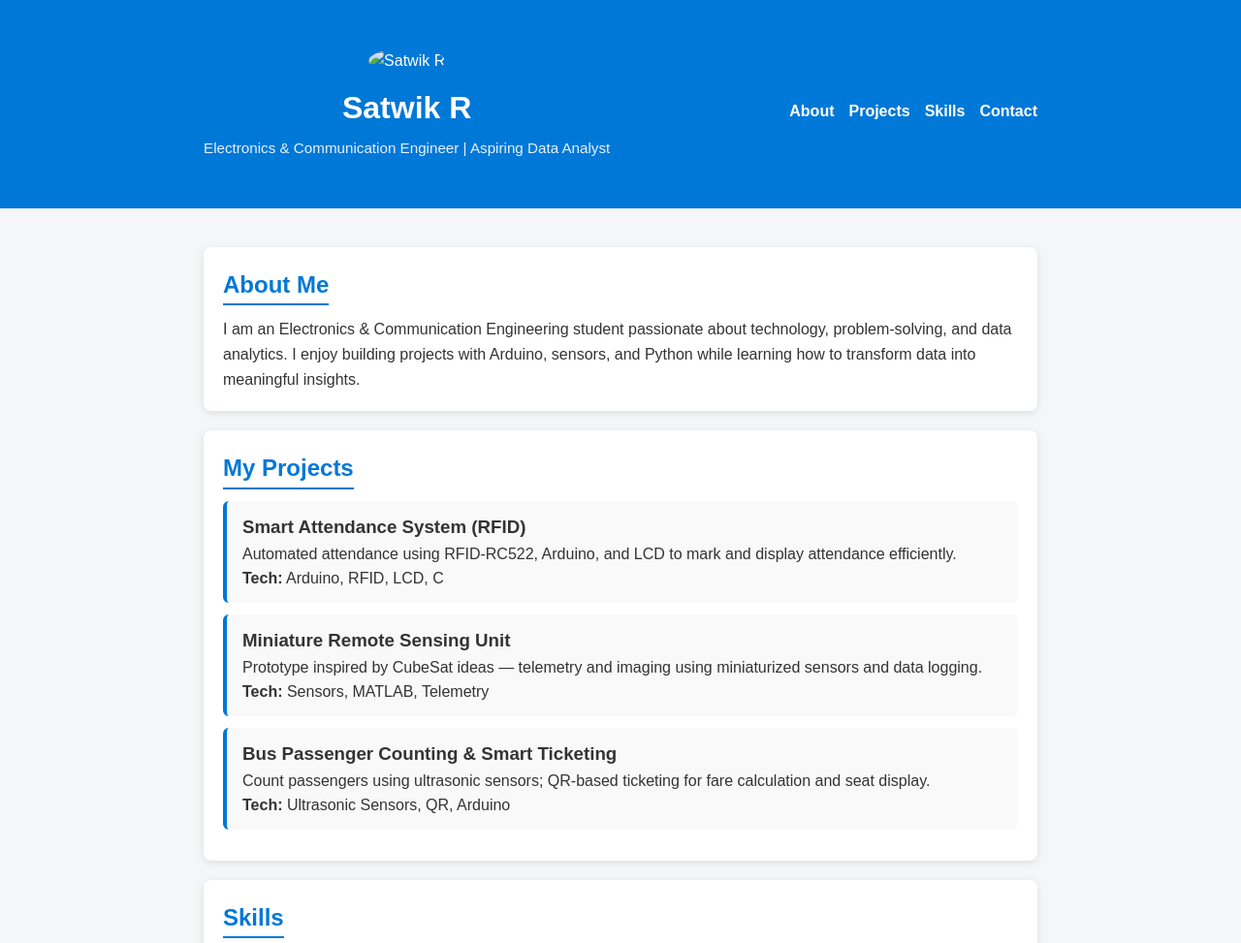
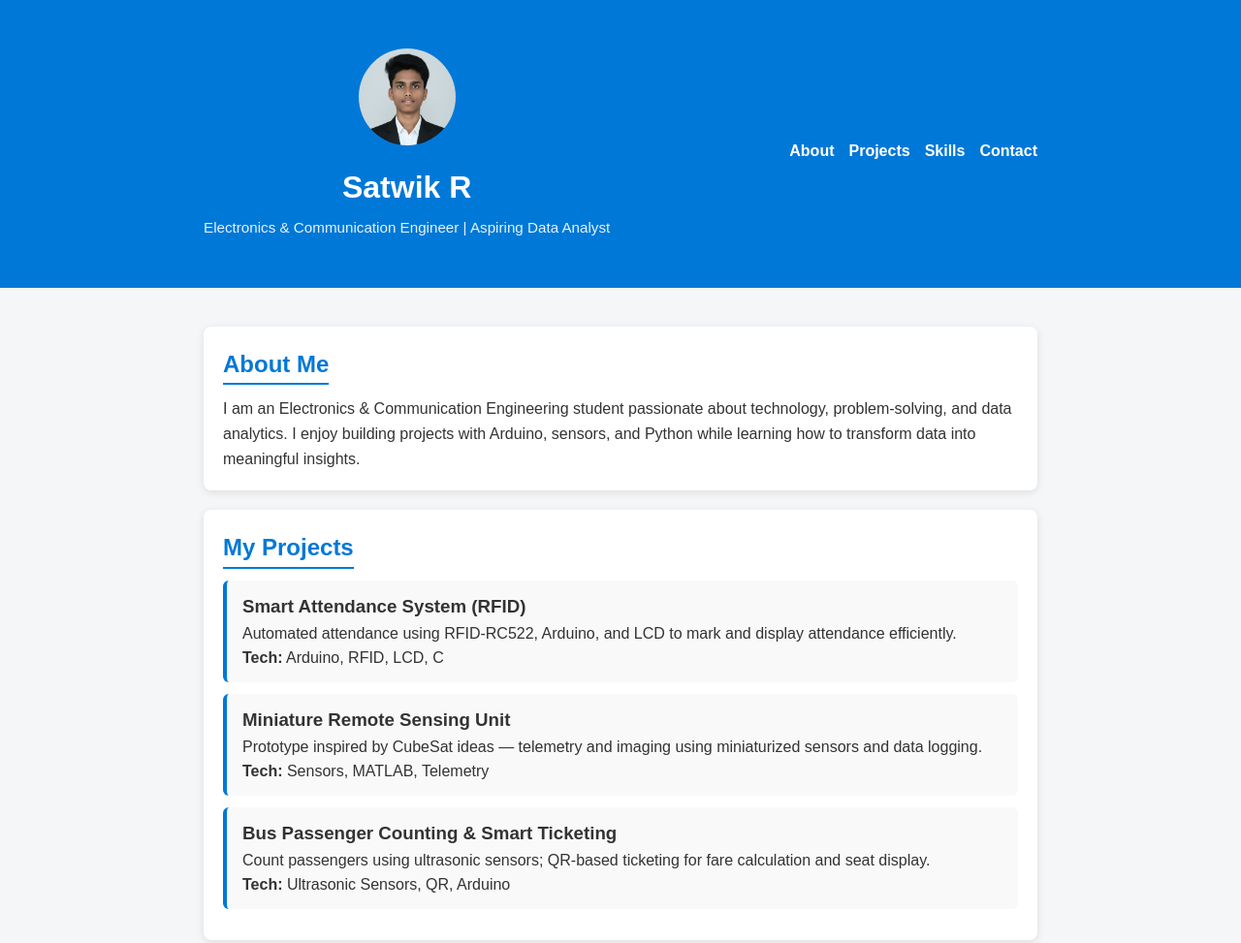
Before and after one commit to Satwikr8463/portfolio, a plain HTML site: page index.html in a window 1280 px wide. Shown: the top 973 px of the page at 97% size. Drawn offline with Linux system fonts and the light colour scheme.

Commit message:
Update index.html

```diff
--- a/index.html
+++ b/index.html
@@ -12,7 +12,7 @@
   <header class="site-header">
     <div class="container header-inner">
       <div class="intro">
-        <img src="images/profile.jpg" alt="Satwik R" class="profile-photo">
+     <img src="profile.jpg" alt="Satwik R" class="profile-photo">
         <h1>Satwik R</h1>
         <p class="tag">Electronics & Communication Engineer | Aspiring Data Analyst</p>
       </div>
```
